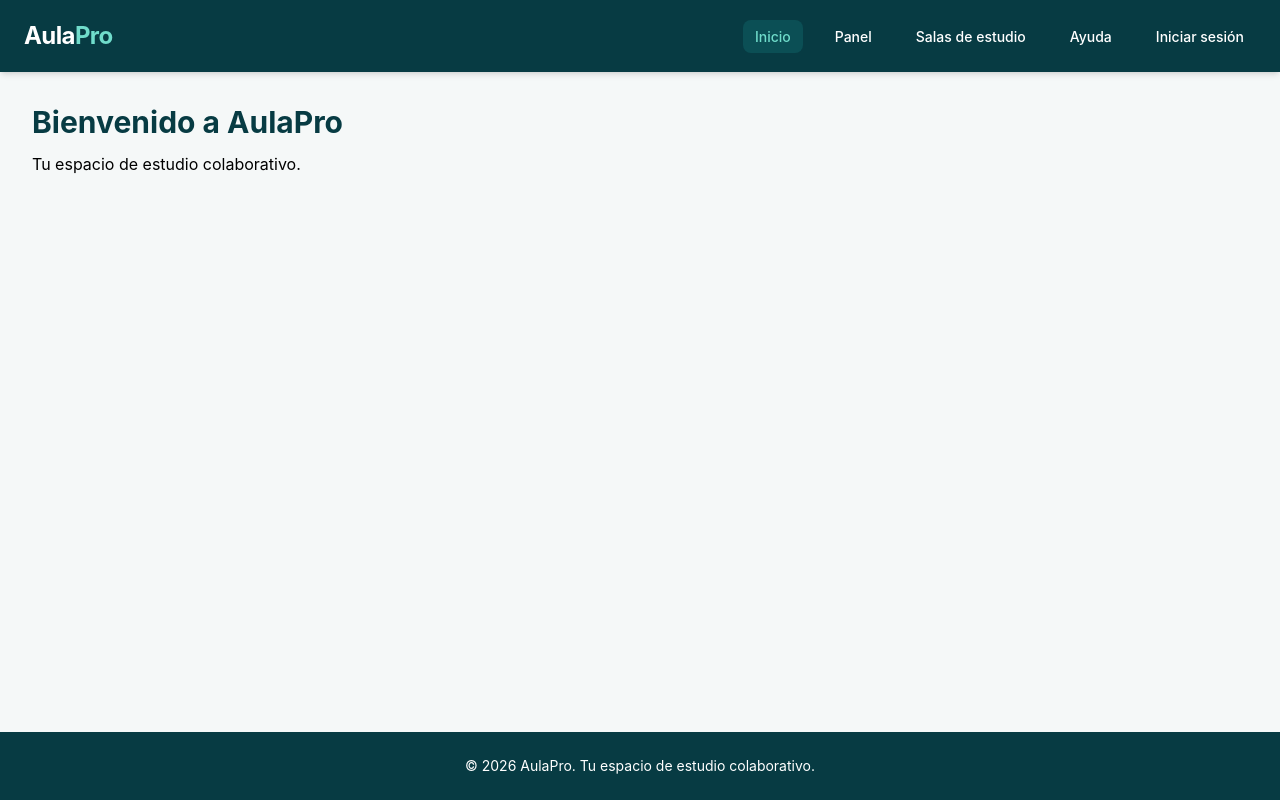
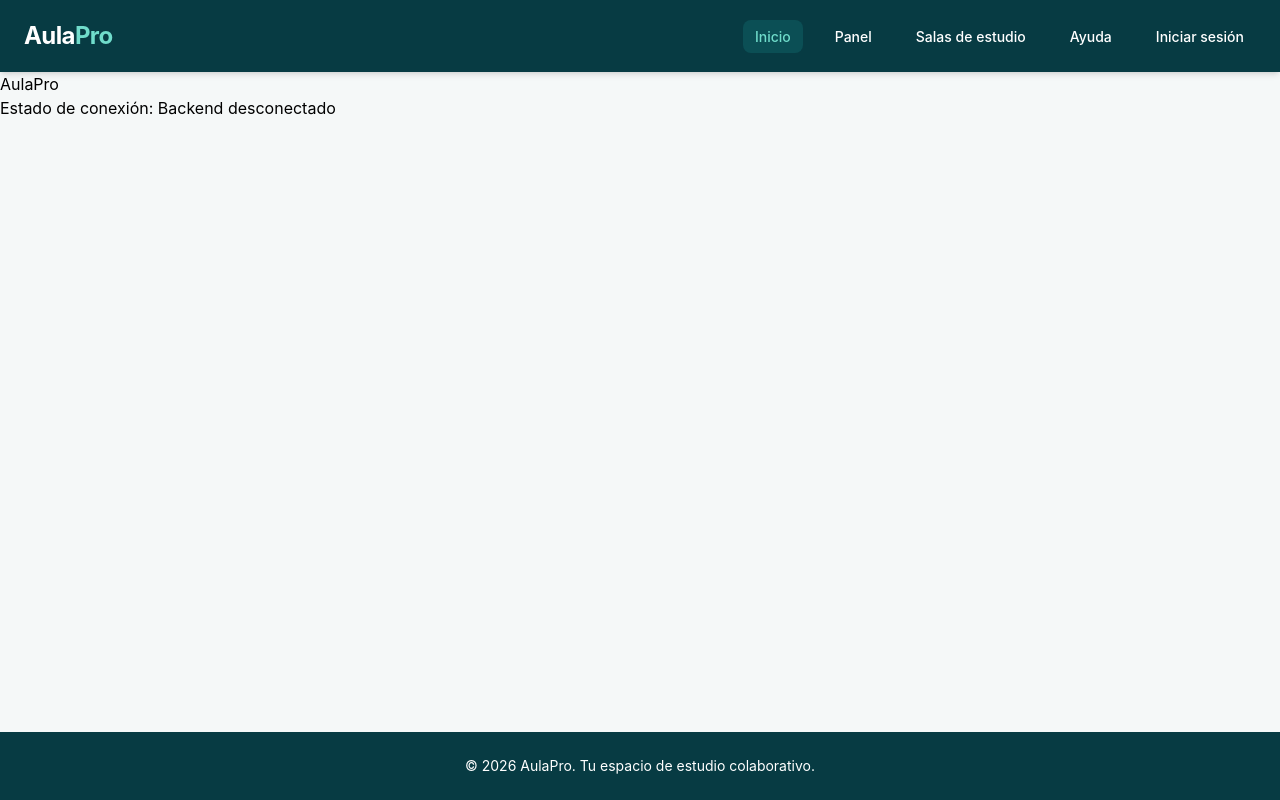
Before and after one commit to PI1-Miniproyecto-2/frontend, a React (Vite) app: page / in a window 1280 px wide. Built offline with nearby package versions, Linux system fonts and the light colour scheme; no server answers.

Commit message:
feat: implementa api.ts y ApiStatusCheck en Home

```diff
--- /dev/null
+++ b/src/components/ApiStatusCheck.tsx
@@ -0,0 +1,26 @@
+import { useEffect, useState } from "react";
+import { verificarBackend } from "../services/api";
+
+export default function ApiStatusCheck() {
+  const [estado, setEstado] = useState("Verificando...");
+  const [respuesta, setRespuesta] = useState("");
+
+  useEffect(() => {
+    verificarBackend()
+      .then((data) => {
+        setEstado("Backend conectado");
+        setRespuesta(JSON.stringify(data, null, 2));
+      })
+      .catch((error) => {
+        setEstado("Backend desconectado");
+        console.error(error);
+      });
+  }, []);
+
+  return (
+    <div>
+      <h3>Estado de conexión: {estado}</h3>
+      <pre>{respuesta}</pre>
+    </div>
+  );
+}
--- a/src/pages/Home.tsx
+++ b/src/pages/Home.tsx
@@ -1,4 +1,10 @@
-function Home() {
-  return <section className="p-8"><h1 className="text-3xl font-bold text-[#073B43]">Bienvenido a AulaPro</h1><p className="mt-3">Tu espacio de estudio colaborativo.</p></section>
+import ApiStatusCheck from "../components/ApiStatusCheck";
+
+export default function Home() {
+  return (
+    <div>
+      <h1>AulaPro</h1>
+      <ApiStatusCheck />
+    </div>
+  );
 }
-export default Home
--- /dev/null
+++ b/src/services/Api.ts
@@ -0,0 +1,14 @@
+const API_URL =
+  import.meta.env.VITE_API_URL || "http://localhost:3000";
+
+export async function verificarBackend() {
+  const response = await fetch(
+    `${API_URL}/api/v1/system/status`
+  );
+
+  if (!response.ok) {
+    throw new Error("Error al conectar con el backend");
+  }
+
+  return await response.json();
+}
```
